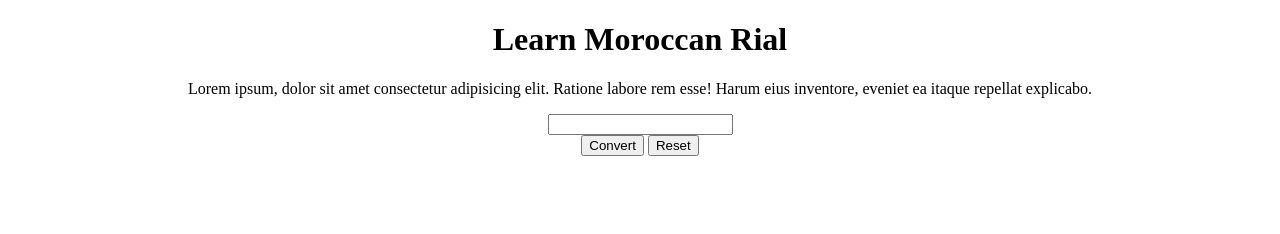
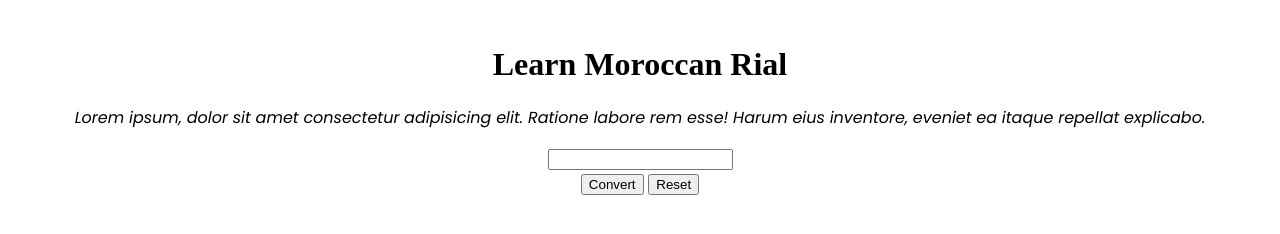
Before and after one commit to sofiane7794/RialToDirham, a plain HTML site: page index.html in a window 1280 px wide. Drawn offline with Linux system fonts and the light colour scheme.

Commit message:
add some Font and other

```diff
--- a/style.css
+++ b/style.css
@@ -1,3 +1,18 @@
-*{
+@import url('https://fonts.googleapis.com/css2?family=Poppins:ital@1&display=swap');
+@import url('https://fonts.googleapis.com/css2?family=Noto+Serif+HK&display=swap');
+
+* {
   text-align: center;
+  box-sizing: border-box;
+  list-style: none;
 }
+
+body {
+  margin: 20px;
+  padding: 5px;
+  font-family: 'Poppins', sans-serif;
+}
+
+body h1 {
+  font-family: 'Noto Serif HK', serif;
+}
```
